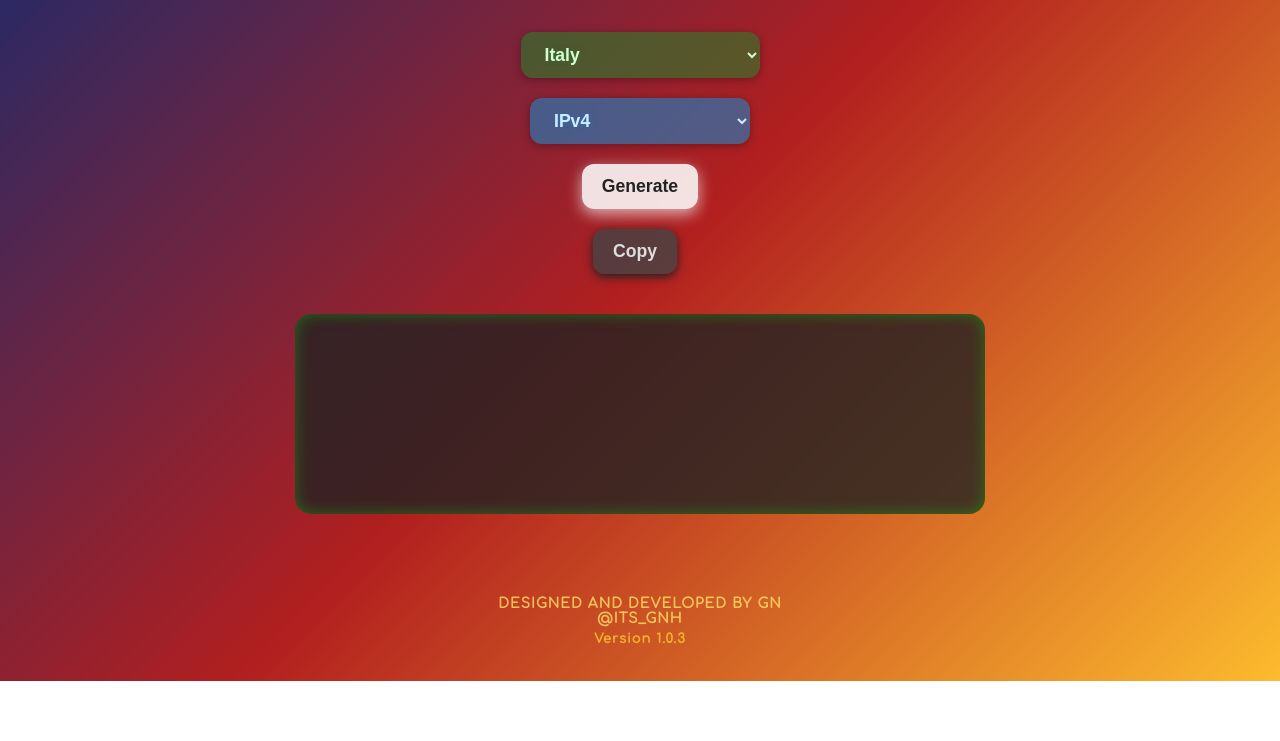
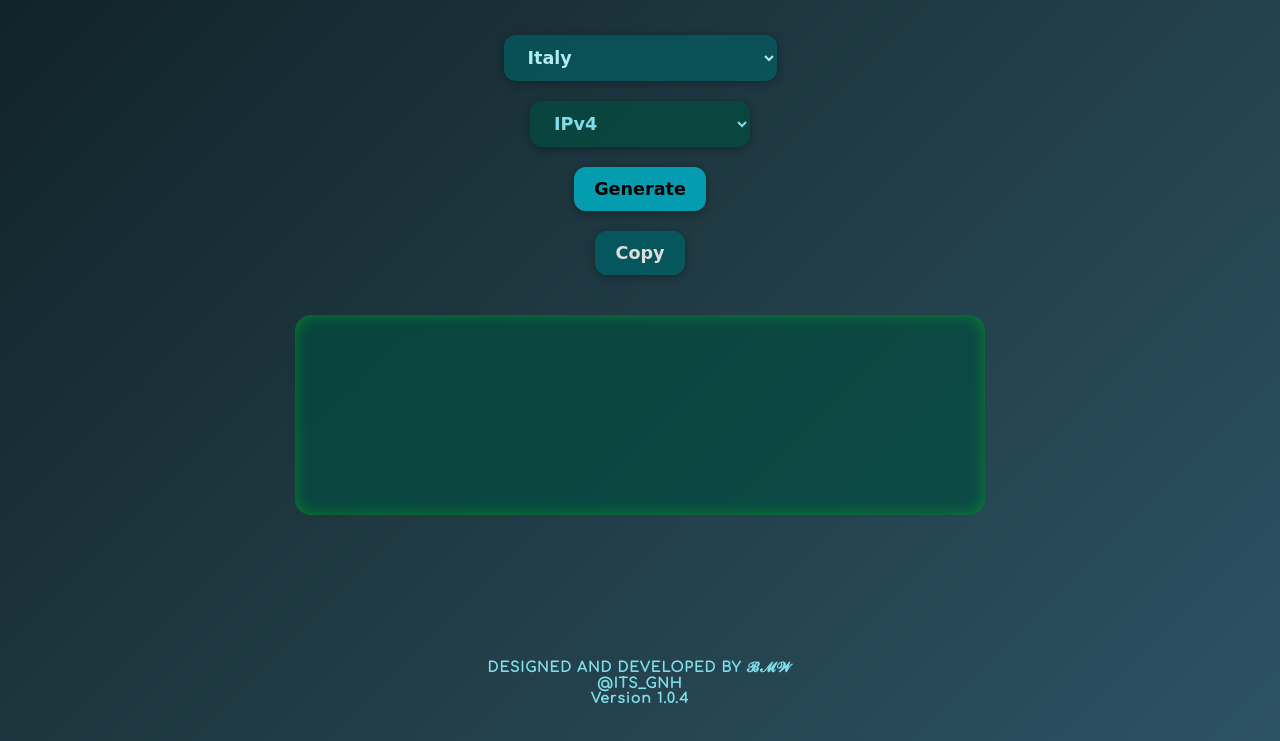
Before and after one commit to rsd-rasansoltani/WG, a plain HTML site: page lndex3.html in a window 1280 px wide. Shown: the part 119-860 px from the top of the page. Before the commit the page ends 800 px from the top, so only its background shows below. Drawn offline with Linux system fonts and the light colour scheme; a web font is replaced by a local one.

Commit message:
Update lndex3.html

```diff
--- a/lndex3.html
+++ b/lndex3.html
@@ -3,87 +3,64 @@
 <head>
 <meta charset="UTF-8" />
 <meta name="viewport" content="width=device-width, initial-scale=1" />
-  <title>IP Generator Panel Combined</title>
+<title>𝓑𝓜𝓦 IP Generator Panel Cold Theme</title>
 <style>
 @import url('https://fonts.googleapis.com/css2?family=Comfortaa&display=swap');
+@import url('https://fonts.googleapis.com/css2?family=UnifrakturCook:wght@700&display=swap');
 
 body {
   margin: 0;
   font-family: 'Comfortaa', cursive, Arial, sans-serif;
-      background: linear-gradient(135deg, #1a2a6c, #b21f1f, #fdbb2d);
-      color: #f0f0f0;
+  background: linear-gradient(135deg, #0f2027, #203a43, #2c5364);
+  color: #e0f7fa;
   display: flex;
   flex-direction: column;
   align-items: center;
   min-height: 100vh;
   padding: 30px 20px;
-      box-sizing: border-box;
 }
+
 h1 {
-      color: #ffffffcc;
+  font-family: 'UnifrakturCook', cursive;
   font-size: 2.5em;
   margin-bottom: 40px;
-      text-shadow: 0 0 10px rgba(255,255,255,0.5);
+  color: #b3e5fc;
+  text-shadow: 0 0 10px #00bcd4;
 }
+
 select, button {
   padding: 12px 20px;
   margin: 10px 15px;
   border-radius: 12px;
   border: none;
   font-size: 1.1em;
-      transition: background-color 0.3s ease, box-shadow 0.3s ease;
-      outline: none;
+  font-family: 'UnifrakturCook', cursive;
   cursor: pointer;
   box-shadow: 0 2px 8px rgba(0,0,0,0.3);
 }
+
 select {
-      background-color: #ffffff33;
-      color: #fff;
+  background-color: #ffffff22;
+  color: #e0f7fa;
   min-width: 220px;
   font-weight: 600;
-      text-shadow: 0 0 2px #00000055;
 }
 select:hover, select:focus {
-      background-color: #ffffff55;
+  background-color: #ffffff33;
   box-shadow: 0 4px 14px rgba(255,255,255,0.4);
 }
-    #country {
-      background-color: #2a7a2a99;
-      color: #d4ffd4;
-      font-weight: 700;
-      text-shadow: 0 0 6px #2a7a2aaa;
-    }
-    #version {
-      background-color: #2978b5aa;
-      color: #cceeff;
-      font-weight: 700;
-      text-shadow: 0 0 6px #2978b5cc;
-    }
-    #generate {
-      background-color: #ffffffdd;
-      color: #222;
-      font-weight: 700;
-      box-shadow: 0 5px 15px #ffffffaa;
-    }
-    #generate:hover {
-      background-color: #ffffffee;
-      box-shadow: 0 8px 20px #ffffffdd;
-    }
-    #copyBtn {
-      background-color: #444444cc;
-      color: #ddd;
-      font-weight: 600;
-      box-shadow: 0 3px 10px #222;
-      margin-left: 5px;
-    }
-    #copyBtn:hover {
-      background-color: #666666dd;
-      box-shadow: 0 5px 15px #444;
-    }
+
+#country { background-color: #006064aa; color: #b2ebf2; font-weight: 700; }
+#version { background-color: #004d40aa; color: #80deea; font-weight: 700; }
+#generate { background-color: #00acc1dd; color: #000; font-weight: 700; }
+#generate:hover { background-color: #00bcd4ee; }
+#copyBtn { background-color: #006064cc; color: #ddd; font-weight: 600; }
+#copyBtn:hover { background-color: #00838fcc; }
+
 #output {
   margin-top: 30px;
   padding: 20px;
-      background-color: #222222cc;
+  background-color: #004d40aa;
   border-radius: 16px;
   width: 90%;
   max-width: 650px;
@@ -92,43 +69,30 @@
   font-family: 'Courier New', Courier, monospace;
   font-size: 1.1em;
   line-height: 1.5;
-      color: #aaffaa;
+  color: #b2ebf2;
   box-shadow: inset 0 0 15px #00ff0055;
-      user-select: text;
 }
+
 footer {
   margin-top: auto;
   text-align: center;
   font-size: 14px;
-      color: #ffe066cc;
+  color: #80deea;
   font-weight: 600;
   letter-spacing: 1px;
   padding: 15px 0 5px 0;
-      user-select: none;
 }
-    footer div:last-child {
-      font-size: 13px;
-      margin-top: 6px;
-      color: #ffcc33cc;
-    }
+footer a { color:#80deea; text-decoration:none; }
 
-    /* Responsive */
 @media (max-width: 480px) {
-      select, button {
-        width: 90%;
-        margin: 8px 0;
-      }
-      #copyBtn {
-        margin-left: 0;
-      }
-      #output {
-        font-size: 1em;
-      }
+  select, button { width: 90%; margin: 8px 0; }
+  #copyBtn { margin-left: 0; }
+  #output { font-size: 1em; }
 }
 </style>
 </head>
 <body>
-  <h1>IP Generator Combined Panel</h1>
+<h1>𝓑𝓜𝓦 IP Generator Panel</h1>
 
 <select id="country">
   <option value="Italy">Italy</option>
@@ -155,6 +119,12 @@
   <option value="SaudiArabia">Saudi Arabia</option>
   <option value="Oman">Oman</option>
   <option value="Iran">Iran</option>
+  <option value="HongKong">Hong Kong</option>
+  <option value="Taiwan">Taiwan</option>
+  <option value="Bangladesh">Bangladesh</option>
+  <option value="Georgia">Georgia</option>
+  <option value="Thailand">Thailand</option>
+  <option value="Tajikistan">Tajikistan</option>
 </select>
 
 <select id="version">
@@ -167,14 +137,11 @@
 <button id="copyBtn" onclick="copyOutput()">Copy</button>
 
 <div id="output"></div>
-
 <footer>
-    <div>DESIGNED AND DEVELOPED BY GN</div>
-    <div><a href="https://t.me/ITS_GNH" target="_blank" style="color:#ffe066cc; text-decoration:none;">@ITS_GNH</a></div>
-    <div>Version 1.0.3</div>
-  </footer>
-
-  <script>
+  <div>DESIGNED AND DEVELOPED BY 𝓑𝓜𝓦</div>
+  <div><a href="https://t.me/ITS_GNH" target="_blank">@ITS_GNH</a></div>
+  <div>Version 1.0.4</div>
+</footer><script>
 function randomPart() {
   return Math.floor(Math.random() * 255);
 }
@@ -192,6 +159,7 @@
   return parts.join(":");
 }
 
+// داده های IP برای کشورهای قدیمی و جدید
 const data = {
   Italy: { ipv4: ["5.61"], ipv6: "2a01:65c0::" },
   Albania: { ipv4: ["217.24.240"], ipv6: "2a00:6b80::" },
@@ -207,7 +175,6 @@
   Australia: { ipv4: ["1.179."], ipv6: "2001:360:8000::" },
   France: { ipv4: ["24.230."], ipv6: "2a01:6600::" },
   Russia: { ipv4: ["5.253.144."], ipv6: "2a01:6540::" },
-
   Cyprus: { ipv4: ["37.149"], ipv6: "2a06:2a00::" },
   Ukraine: { ipv4: ["5.58"], ipv6: "2001:3840::" },
   Portugal: { ipv4: ["2.80"], ipv6: "2a02:27e0::" },
@@ -217,7 +184,13 @@
   Israel: { ipv4: ["5.29"], ipv6: "2a02:ed0::" },
   SaudiArabia: { ipv4: ["5.163"], ipv6: "2a14:f800::" },
   Oman: { ipv4: ["5.21"], ipv6: "2a10:6cc0::" },
-      Iran: { ipv4: ["5.75"], ipv6: "2a00:4000::" }
+  Iran: { ipv4: ["5.75"], ipv6: "2a00:4000::" },
+  HongKong: { ipv4: ["123.202."], ipv6: "2001:2e0:8000::" },
+  Taiwan: { ipv4: ["203.187."], ipv6: "2402:22e0::" },
+  Bangladesh: { ipv4: ["103.249."], ipv6: "2406:1400::" },
+  Georgia: { ipv4: ["37.232."], ipv6: "2a13:5140:" },
+  Thailand: { ipv4: ["222.123."], ipv6: "2404:4a00::" },
+  Tajikistan: { ipv4: ["77.95."], ipv6: "2a12:cec0:" }
 };
 
 function generateIPs() {
@@ -239,7 +212,7 @@
   } else if (version === "IPv6") {
     output.textContent += `IPv6(1): ${makeIPv6(selected.ipv6)}\n`;
     output.textContent += `IPv6(2): ${makeIPv6(selected.ipv6)}\n`;
-      } else {
+  } else { // Both
     output.textContent += `IPv4(1): ${makeIPv4(selected.ipv4[0])}\n`;
     output.textContent += `IPv4(2): 1.1.1.1\n\n`;
     output.textContent += `IPv6(1): ${makeIPv6(selected.ipv6)}\n`;
@@ -258,9 +231,7 @@
   if (navigator.clipboard && navigator.clipboard.writeText) {
     navigator.clipboard.writeText(text).then(() => {
       alert("Copied to clipboard!");
-        }).catch(() => {
-          fallbackCopy(text);
-        });
+    }).catch(() => { fallbackCopy(text); });
   } else {
     fallbackCopy(text);
   }
```
Lines whose indentation alone changed are shown as unchanged.
